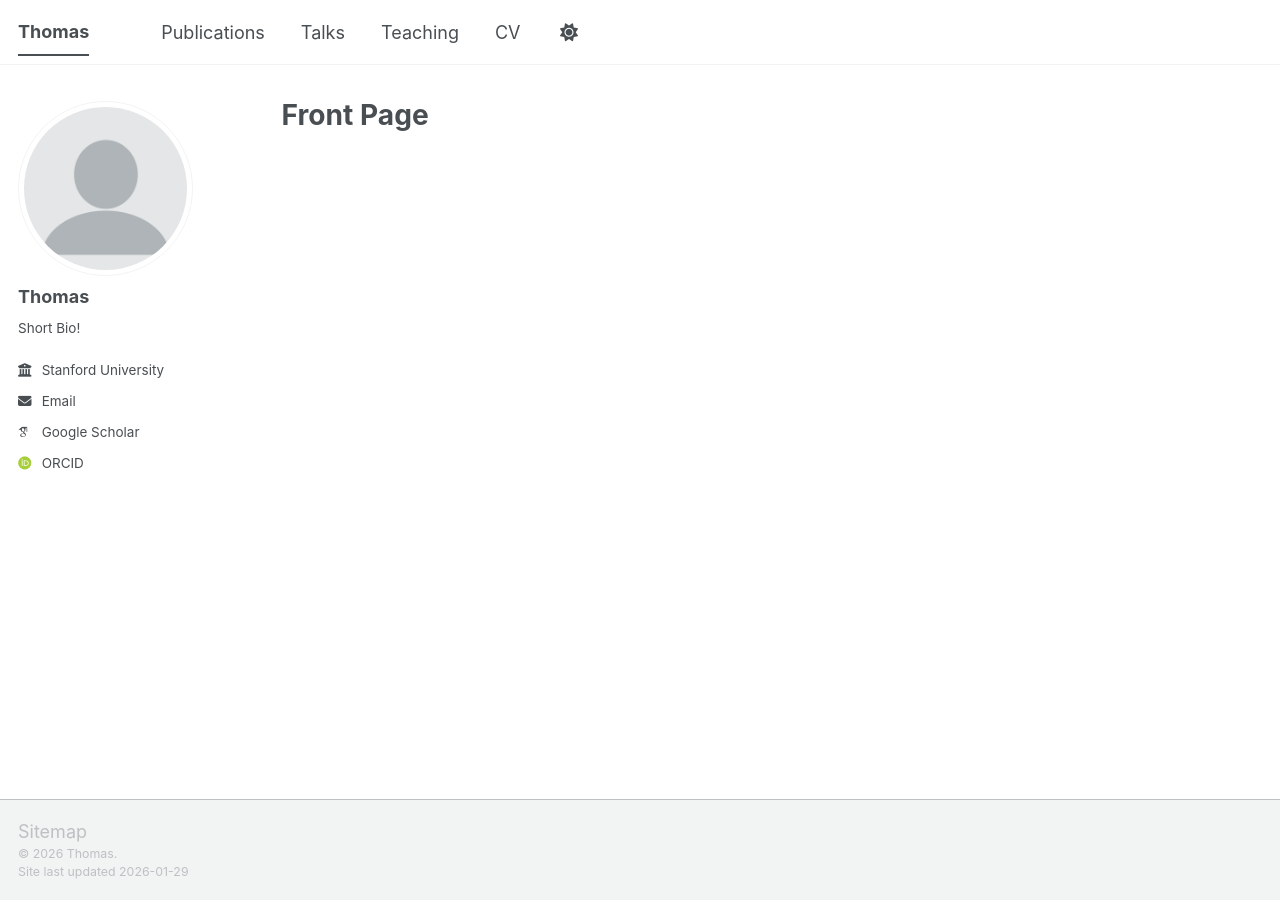
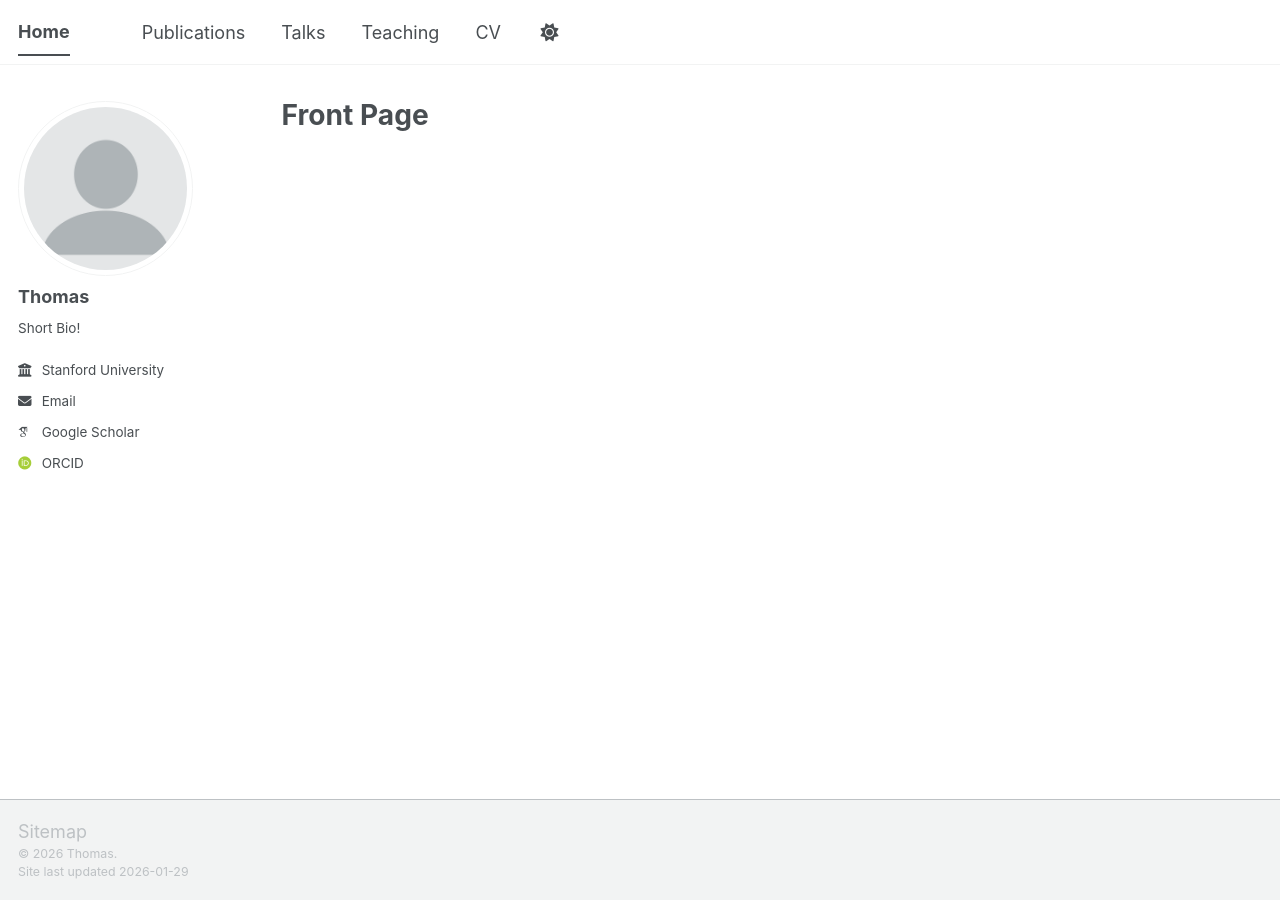
Before and after one commit to Tubbie06/tubbie06.github.io, a Jekyll site: the page built from _pages/about.md, in a window 1280 px wide. Built offline with Jekyll 4.4.1, drawn with Linux system fonts in a browser that asks for light colours; some web fonts are replaced; a script bundle is joined from its source files by our own code; library files that are not in the unit come from our copies.

Commit message:
Change Home button

```diff
--- a/_config.yml
+++ b/_config.yml
@@ -9,7 +9,7 @@
 # Basic Site Settings
 locale                   : "en-US"
 site_theme               : "default" # The available themes options are "default", "air", "sunrise", "mint", "dirt" and "contrast"
-title                    : "Thomas"
+title                    : "Home"
 title_separator          : "-"
 name                     : &name "Thomas"
 description              : &description "Thomas"   # Update this with a general description of your site, this is the default if not overridden by a page
```
